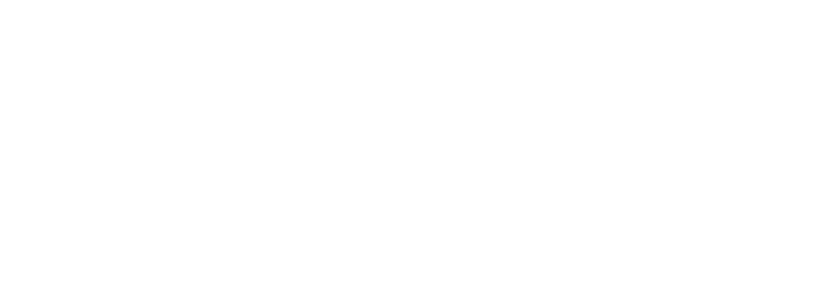
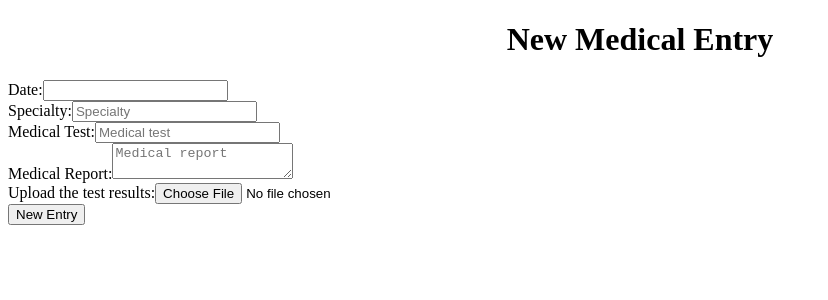
Before and after one commit to sofia-iliana/medical-records, a React (Create React App) app in the folder medical-records/: page /newEntry in a window 1280 px wide. Before the commit this address had no page. Shown: the top 300 px of the page, without its empty margins (0-828 px from the left). Built offline with nearby package versions, Linux system fonts and the light colour scheme.

Commit message:
new entry form

```diff
--- a/medical-records/package.json
+++ b/medical-records/package.json
@@ -8,6 +8,7 @@
     "@testing-library/user-event": "^13.5.0",
     "axios": "^1.4.0",
     "react": "^18.2.0",
+    "react-datepicker": "^4.16.0",
     "react-dom": "^18.2.0",
     "react-router-dom": "^6.14.2",
     "react-scripts": "5.0.1",
--- a/medical-records/src/App.js
+++ b/medical-records/src/App.js
@@ -1,6 +1,8 @@
 import { BrowserRouter as Router, Route, Routes } from "react-router-dom";
 import Login from "./Components/Login";
 import Signup from "./Components/Signup";
+import NewEntry from "./Components/NewEntry";
+import UserProfile from "./Components/UserProfile";
 import "./App.css";
 
 function App() {
@@ -9,8 +11,10 @@
       <Router>
         <div>
           <Routes>
+            <Route path="/" element={<Login />} />
             <Route path="/signup" element={<Signup />} />
-            <Route path="/login" element={<Login />} />
+            <Route path="/newEntry" element={<NewEntry />} />
+            <Route path="/profile" element={<UserProfile />} />
           </Routes>
         </div>
       </Router>
--- /dev/null
+++ b/medical-records/src/Components/NewEntry.js
@@ -0,0 +1,36 @@
+import { useNavigate } from "react-router-dom";
+import { useState } from "react";
+import axios from "axios";
+import DatePicker from "react-datepicker";
+import "react-datepicker/dist/react-datepicker.css";
+
+function NewEntry() {
+  return (
+    <div>
+      <h1>New Medical Entry</h1>
+      <div>
+        <label for="date">Date:</label>
+        <DatePicker id="date"></DatePicker>
+      </div>
+      <div>
+        <label for="specialty">Specialty:</label>
+        <input id="specialty" placeholder="Specialty"></input>
+      </div>
+      <div>
+        <label for="test">Medical Test:</label>
+        <input id="test" placeholder="Medical test"></input>
+      </div>
+      <div>
+        <label for="report">Medical Report:</label>
+        <textarea id="report" placeholder="Medical report"></textarea>
+      </div>
+      <div>
+        <label for="upload"> Upload the test results:</label>
+        <input type="file" />
+      </div>
+      <button>New Entry</button>
+    </div>
+  );
+}
+
+export default NewEntry;
--- /dev/null
+++ b/medical-records/src/Components/UserProfile.js
@@ -0,0 +1,30 @@
+import { useNavigate } from "react-router-dom";
+import { useState } from "react";
+import axios from "axios";
+import DatePicker from "react-datepicker";
+import "react-datepicker/dist/react-datepicker.css";
+
+function UserProfile() {
+  const [search, setSearch] = useState("date");
+  return (
+    <div>
+      <h2>Welcome</h2>
+      <div>
+        <label for="searchBy">Search by:</label>
+        <select
+          name="searchBy"
+          id="searchBy"
+          onChange={(e) => {
+            setSearch(e.target.value);
+          }}
+        >
+          <option value="date">Date</option>
+          <option value="specialty">Specialty</option>
+          <option value="test">Medical Test</option>
+        </select>
+      </div>
+    </div>
+  );
+}
+
+export default UserProfile;
```
Also changed, not shown: 1 other file (tests, documents, lock files or other folders).
